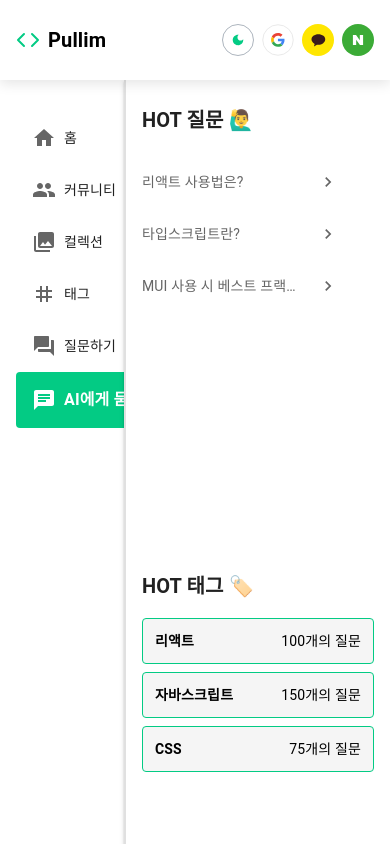
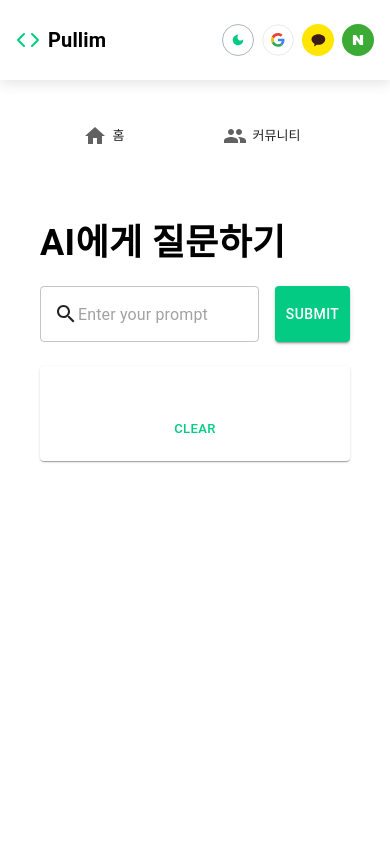
Before and after one commit to minkwan-1/react-nest, a React (Vite) app in the folder client/: page /ask-ai in a window 390 px wide. Built offline with nearby package versions, Linux system fonts and the light colour scheme; what quill-image-resize-module-ts would draw is missing.

Commit message:
레이아웃 반응형 작업 중간 커밋

```diff
--- a/client/src/components/layout/common/PageContainer.tsx
+++ b/client/src/components/layout/common/PageContainer.tsx
@@ -1,6 +1,5 @@
-// PageContainer.tsx
-import { ReactNode } from "react";
-import { Box } from "@mui/material";
+import { ReactNode, useState, useEffect } from "react";
+import { Box, useMediaQuery, useTheme } from "@mui/material";
 import Appbar from "../appbar/Appbar";
 import LeftSidebar from "../sidebar/LeftSidebar";
 import RightSidebar from "../sidebar/RightSidebar";
@@ -10,6 +9,18 @@ type LayoutProps = {
 };
 
 const PageContainer = ({ children }: LayoutProps) => {
+  const theme = useTheme();
+  const isMobile = useMediaQuery(theme.breakpoints.down("sm"));
+  const [mobileSidebarVisible, setMobileSidebarVisible] = useState(false);
+
+  useEffect(() => {
+    if (isMobile) {
+      setMobileSidebarVisible(true);
+    } else {
+      setMobileSidebarVisible(false);
+    }
+  }, [isMobile]);
+
   return (
     <Box sx={{ display: "flex", flexDirection: "column", minHeight: "100vh" }}>
       {/* AppBar */}
@@ -32,7 +43,7 @@ const PageContainer = ({ children }: LayoutProps) => {
         }}
       >
         {/* Left Sidebar */}
-        <LeftSidebar />
+        <LeftSidebar setMobileSidebarVisible={setMobileSidebarVisible} />
 
         {/* Main Content */}
         <Box
@@ -41,13 +52,14 @@ const PageContainer = ({ children }: LayoutProps) => {
             overflowY: "auto",
             bgcolor: "background.default",
             p: 3,
+            pt: isMobile && mobileSidebarVisible ? "120px" : "80px",
           }}
         >
           {children}
         </Box>
 
         {/* Right Sidebar */}
-        <RightSidebar />
+        {!isMobile && <RightSidebar />}
       </Box>
     </Box>
   );
--- a/client/src/components/layout/sidebar/LeftSidebar.tsx
+++ b/client/src/components/layout/sidebar/LeftSidebar.tsx
@@ -7,6 +7,9 @@ import {
   ListItemButton,
   ListItemIcon,
   ListItemText,
+  Chip,
+  useMediaQuery,
+  useTheme,
 } from "@mui/material";
 import HomeIcon from "@mui/icons-material/Home";
 import GroupIcon from "@mui/icons-material/Group";
@@ -14,6 +17,7 @@ import CollectionsIcon from "@mui/icons-material/Collections";
 import TagIcon from "@mui/icons-material/Tag";
 import QuestionAnswerIcon from "@mui/icons-material/QuestionAnswer";
 import ChatIcon from "@mui/icons-material/Chat";
+import { ComponentWrapper } from "../common";
 
 const sidebarLinks = [
   {
@@ -48,11 +52,24 @@ const sidebarLinks = [
   },
 ];
 
-const LeftSidebar = () => {
+interface LeftSidebarProps {
+  setMobileSidebarVisible: React.Dispatch<React.SetStateAction<boolean>>;
+}
+
+const LeftSidebar = ({ setMobileSidebarVisible }: LeftSidebarProps) => {
   const location = useLocation();
   const userId = localStorage.getItem("userId");
+  const theme = useTheme();
+  const isMobile = useMediaQuery(theme.breakpoints.down("sm"));
+
+  const handleChipClick = () => {
+    setMobileSidebarVisible((prevState: boolean) => !prevState);
+  };
 
   return (
+    <>
+      {/* 데스크탑에서 Drawer 형태로 표시 */}
+      {!isMobile && (
         <Drawer
           variant="permanent"
           anchor="left"
@@ -77,11 +94,9 @@ const LeftSidebar = () => {
               px: 2,
             }}
           >
-        {/* 네비게이션 링크 */}
             <List>
               {sidebarLinks.map((item) => {
                 let route = item.route;
-
                 if (item.route === "/profile") {
                   if (userId) {
                     route = `${item.route}/${userId}`;
@@ -132,18 +147,78 @@ const LeftSidebar = () => {
                 );
               })}
             </List>
+          </Box>
+        </Drawer>
+      )}
 
-        {/* 로그인 및 회원가입 버튼 */}
+      {/* 모바일에서 Chip 형태로 표시 */}
+      {isMobile && (
         <Box
           sx={{
-            mb: 15,
+            position: "absolute",
+            top: 80,
+            left: 0,
+            right: 0,
+            px: 2,
+            zIndex: 100,
+          }}
+        >
+          {/* ComponentWrapper로 Chip 영역 감싸기 */}
+          <ComponentWrapper sx={{ padding: 2, marginTop: 3 }}>
+            <Box
+              sx={{
                 display: "flex",
-            flexDirection: "column",
+                flexWrap: "nowrap",
                 gap: 1,
+                overflowX: "auto",
+                paddingBottom: "8px",
               }}
-        ></Box>
+            >
+              {sidebarLinks.map((item) => {
+                let route = item.route;
+                if (item.route === "/profile") {
+                  if (userId) {
+                    route = `${item.route}/${userId}`;
+                  } else {
+                    return null;
+                  }
+                }
+
+                const isActive = location.pathname === route;
+
+                return (
+                  <Chip
+                    key={item.route}
+                    label={item.label}
+                    onClick={() => {
+                      window.location.href = route;
+                      handleChipClick();
+                    }}
+                    color={isActive ? "primary" : "default"}
+                    sx={{
+                      minWidth: "150px",
+                      bgcolor: isActive ? "#03cb84" : "transparent",
+                      color: isActive ? "white" : "text.primary",
+                      borderRadius: 1,
+
+                      "&:hover": {
+                        bgcolor: "#03cb84",
+                        cursor: "pointer",
+                      },
+                    }}
+                    icon={
+                      <item.Icon
+                        sx={{ color: isActive ? "white" : "text.secondary" }}
+                      />
+                    }
+                  />
+                );
+              })}
             </Box>
-    </Drawer>
+          </ComponentWrapper>
+        </Box>
+      )}
+    </>
   );
 };
 
--- a/client/src/pages/AskAIPage.tsx
+++ b/client/src/pages/AskAIPage.tsx
@@ -67,7 +67,7 @@ const AskAIPage = () => {
             marginBottom: 2,
           }}
         >
-          Ask AI
+          AI에게 질문하기
         </Typography>
 
         {/* 검색바 */}
--- a/client/src/pages/PhoneVerificationPage.tsx
+++ b/client/src/pages/PhoneVerificationPage.tsx
@@ -1,4 +1,5 @@
 import { useState } from "react";
+import { useNavigate } from "react-router-dom";
 import {
   Box,
   Button,
@@ -19,6 +20,7 @@ interface ApiError {
 }
 
 const PhoneVerificationPage = () => {
+  const navigate = useNavigate();
   const [phoneNumber, setPhoneNumber] = useState("");
   const [verificationCode, setVerificationCode] = useState("");
   const [isSending, setIsSending] = useState(false);
@@ -65,6 +67,9 @@ const PhoneVerificationPage = () => {
       );
       console.log("Response from verify-code:", response.data);
       setMessage(response.data.message || "Phone number verified!");
+      if (response.data) {
+        navigate("/home");
+      }
     } catch (error) {
       const apiError = error as ApiError;
       console.error("Error verifying verification code:", apiError);
```
Lines whose indentation alone changed are shown as unchanged.
